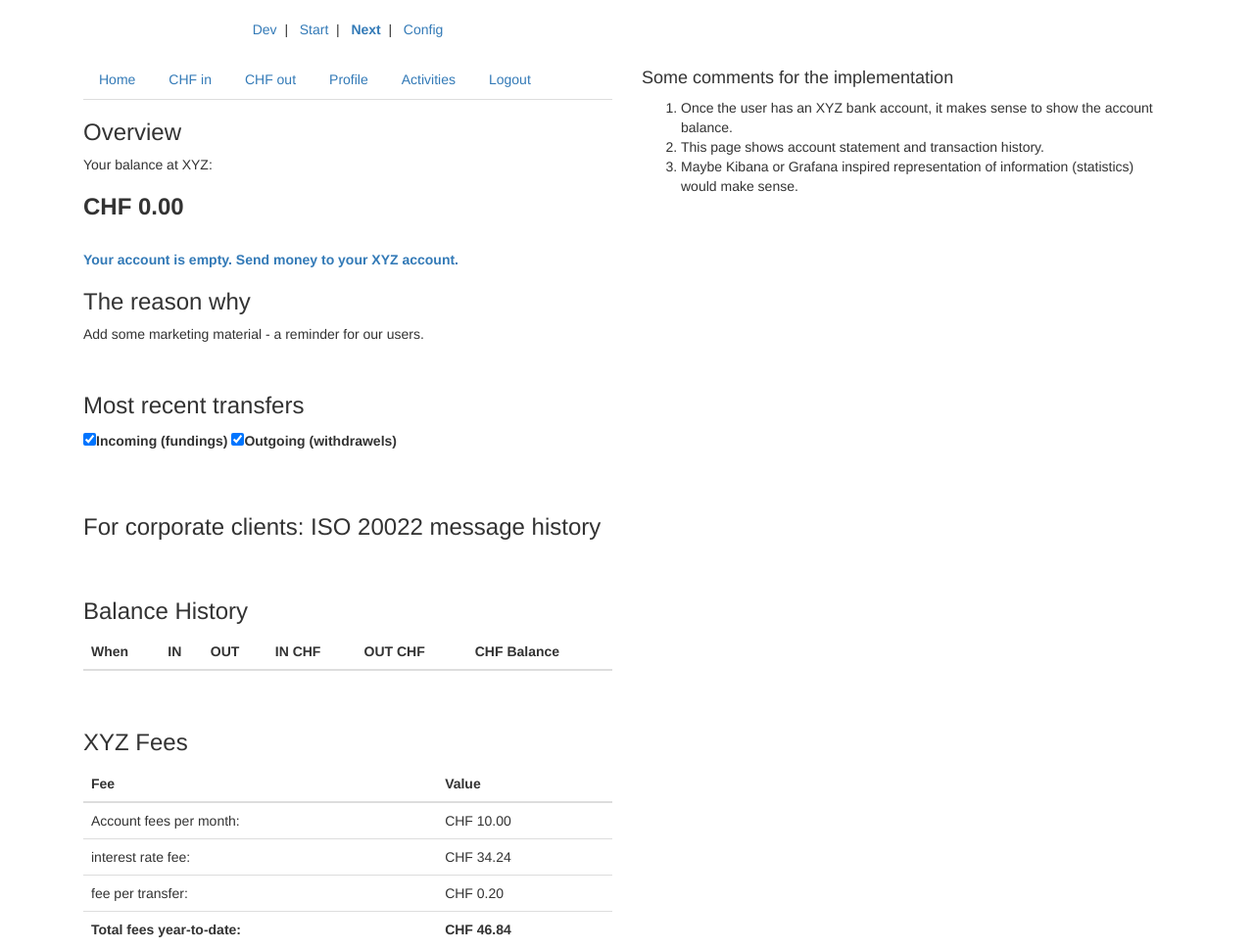
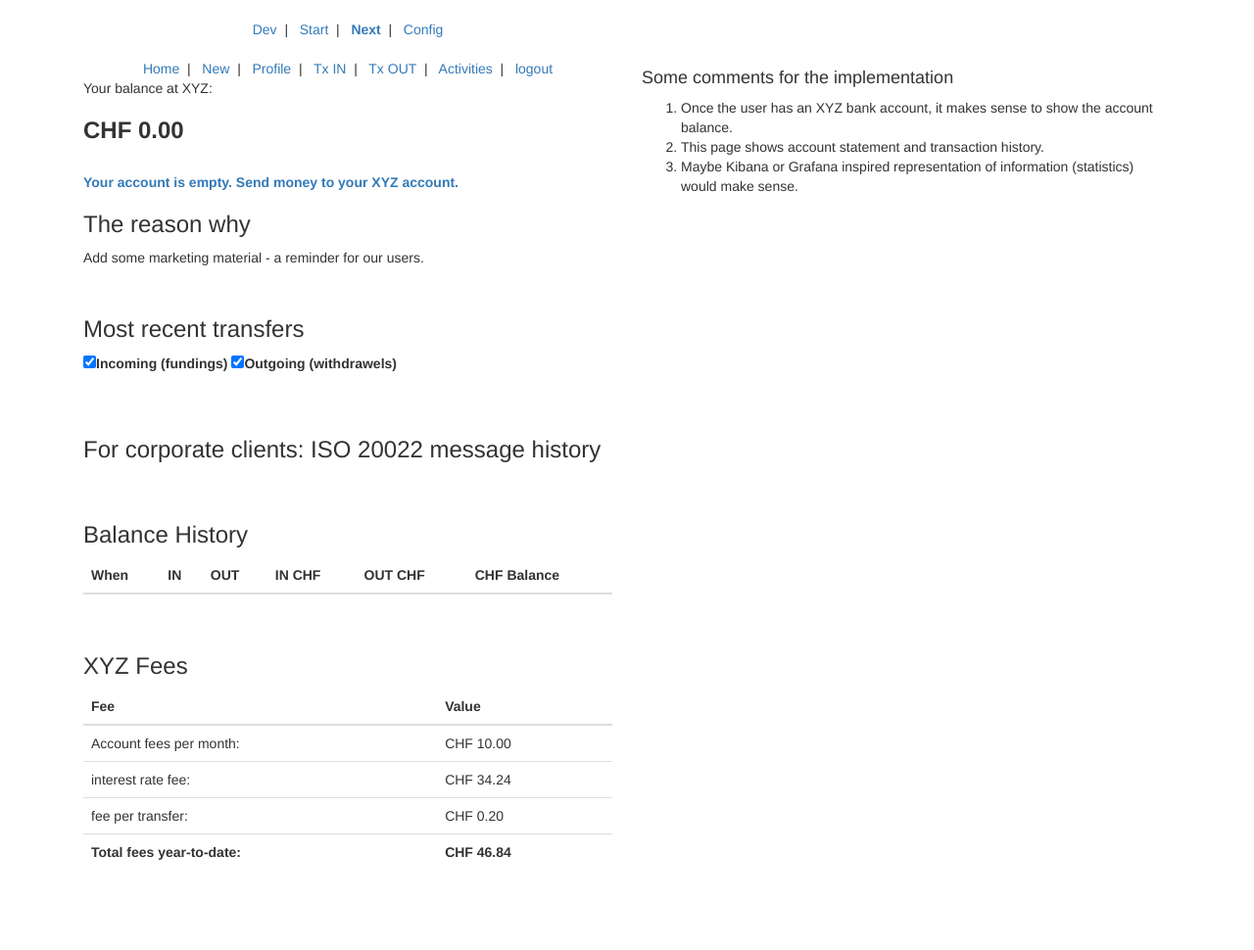
Before and after one commit to TopSoftwareGuru/cbproxy, a plain HTML site: page prototype2019/txhistory.html in a window 1280 px wide. Shown: the whole page at 98% size. After the commit the page ends 908 px from the top, so only its background shows below. Drawn offline with nearby package versions, Linux system fonts and the light colour scheme.

```diff
--- a/prototype2019/txhistory.html
+++ b/prototype2019/txhistory.html
@@ -30,30 +30,15 @@
 
 
 
- <ul class="nav nav-tabs">
-  <li class="nav-item">
-    <a class="nav-link active" href="home.html">Home</a>
-  </li>
-  <li class="nav-item">
-    <a class="nav-link" href="transfer_in.html">CHF in</a>
-  </li>
-  <li class="nav-item">
-    <a class="nav-link" href="transfer_out.html">CHF out</a>
-  </li>
-  <li class="nav-item">
-    <a class="nav-link" href="account_owner.html">Profile</a>
-  </li>
-  <li class="nav-item">
-    <a class="nav-link" href="user_activities.html">Activities</a>
-  </li>
-  <li class="nav-item">
-    <a class="nav-link disabled" href="./landing_page_loggedout.html">Logout</a>
-  </li>
-</ul>
-
-
-<h3> Overview</h3>
-
+<div id="nav_links" class="text-center">
+	<a href="./home.html">Home</a>&nbsp;&nbsp;|&nbsp;&nbsp;
+	<a href="./create_account.html">New</a>&nbsp;&nbsp;|&nbsp;&nbsp;
+	<a href="./account_owner.html">Profile</a>&nbsp;&nbsp;|&nbsp;&nbsp;
+	<a href="./transfer_in.html">Tx IN</a>&nbsp;&nbsp;|&nbsp;&nbsp;
+	<a href="./transfer_out.html">Tx OUT</a>&nbsp;&nbsp;|&nbsp;&nbsp;
+	<a href="./user_activities.html">Activities</a>&nbsp;&nbsp;|&nbsp;&nbsp;
+	<a href="./landing_page.html">logout</a>
+</div>
 
 
 
```
Also changed, not shown: prototype2019/account_owner.html (+1 -1 lines), prototype2019/config.html (+1 -1 lines), prototype2019/home.html (+1 -1 lines), prototype2019/home_balance0.html (+1 -1 lines), prototype2019/home_initial.html (+1 -1 lines), prototype2019/transfer_in.html (+1 -1 lines), prototype2019/transfer_out.html (+1 -1 lines).
